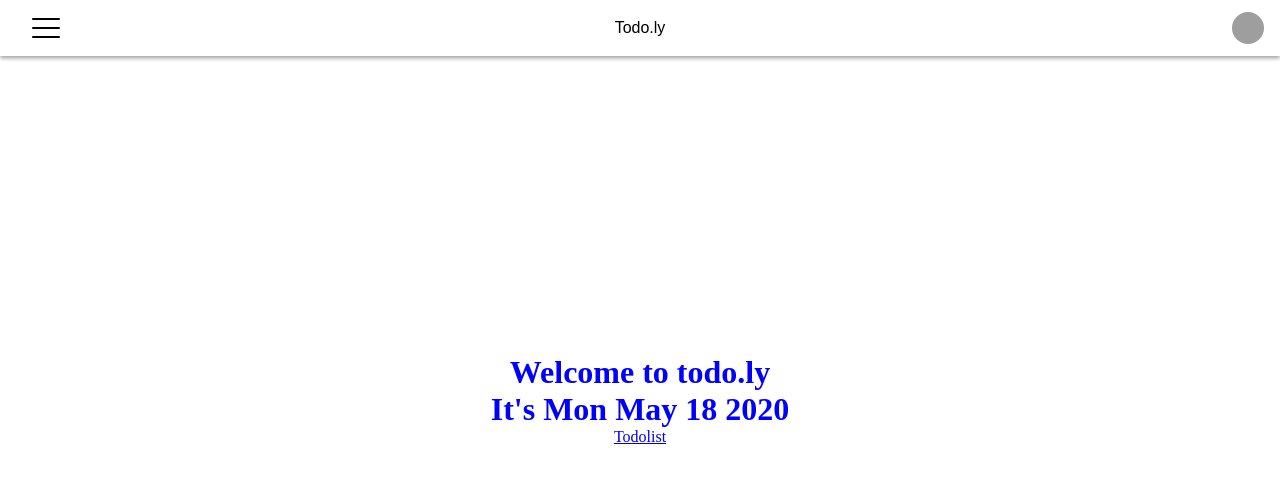
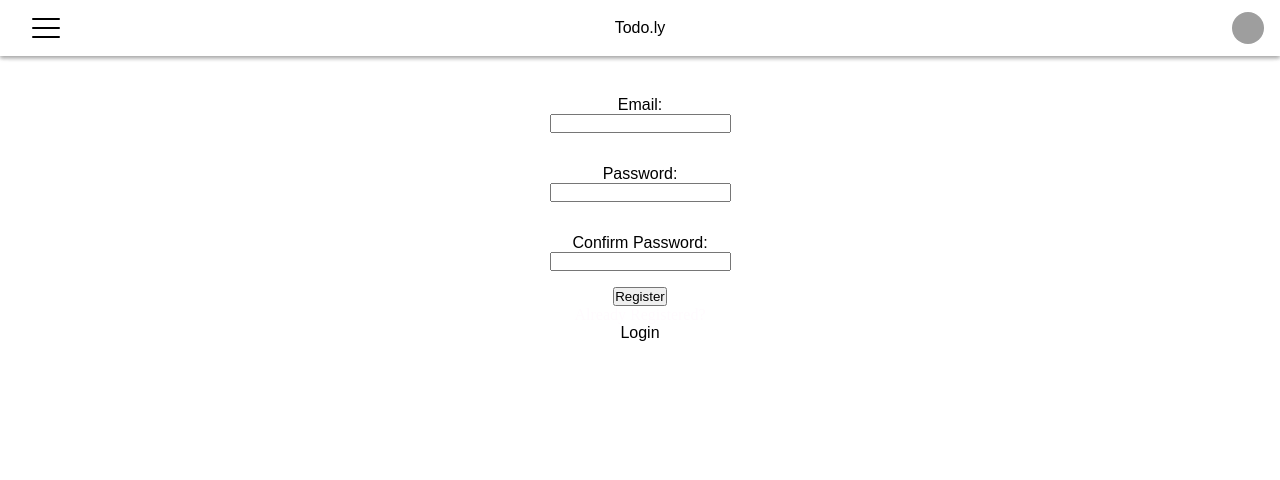
Before and after one commit to mmconroy/todo-app, a React (Create React App) app: page /Register in a window 1280 px wide. Shown: the top 480 px of the page. Built offline with nearby package versions, Linux system fonts and the light colour scheme; grey boxes are pictures that could not be loaded.

Commit message:
Authentication Activity

```diff
--- a/src/App.js
+++ b/src/App.js
@@ -3,12 +3,15 @@ import "./App.css";
 import "./dashboard.css";
 import "./details.css";
 import "./header.css";
+import "./register.css";
 import shortid from "shortid";
 import Header from "./components/Header";
 import Details from "./components/Details";
 import Todolist from "./components/Todolist";
 import { Route, Switch, withRouter } from "react-router-dom";
 import Dashboard from "./components/Dashboard";
+import Register from "./components/Register";
+import Login from "./components/Login";
 
 function bgRandomColor() {
   const randomColor = "#" + Math.floor(Math.random() * 16777215).toString(16);
@@ -97,6 +100,12 @@ class App extends React.Component {
       <div className="app">
         <Header numTodos={this.state.todoList.length} />
         <Switch>
+          <Route exact path="/Register">
+            <Register />
+          </Route>
+          <Route exact path={["/", "/Login"]}>
+            <Login />
+          </Route>
           <Route path="/Details/:itemId">
             <Details
               todoList={this.state.todoList}
--- /dev/null
+++ b/src/components/Login.js
@@ -0,0 +1,62 @@
+import React from "react";
+
+const validUserInfo = {
+  email: "test@kenzie.academy",
+  password: "test123",
+};
+
+class Login extends React.Component {
+  state = {
+    email: "",
+    password: "",
+    error: "",
+  };
+
+  handleChange = (event) => {
+    let name = event.target.name;
+    let value = event.target.value;
+    this.setState({ [name]: value });
+  };
+
+  isValidForm = () => {
+    return (
+      this.state.email === validUserInfo.email &&
+      this.state.password === validUserInfo.password
+    );
+  };
+
+  onSubmit = (event) => {
+    event.preventDeafault();
+    if (this.isValidForm) {
+      this.props.history.push("/Dashboard");
+    } else {
+      this.setState({ error: "Please enter a valid username and/or password" });
+    }
+  };
+  render() {
+    return (
+      <>
+        {this.state.error && <p className="error">{this.state.error}</p>}
+        <form className="flex-col" onSubmit={this.onSubmit}>
+          <input
+            type="text"
+            name="email"
+            placeholder="email"
+            value={this.state.email}
+            onChange={this.handleChange}
+          />
+          <input
+            type="password"
+            name="password"
+            placeholder="password"
+            value={this.state.password}
+            onChange={this.handleChange}
+          />
+          <button>Submit</button>
+        </form>
+      </>
+    );
+  }
+}
+
+export default Login;
--- /dev/null
+++ b/src/components/Register.js
@@ -0,0 +1,135 @@
+import React, { Component } from "react";
+import { render } from "@testing-library/react";
+import { Link } from "react-router-dom";
+
+const validEmailRegex = RegExp(
+  /^(([^<>()\[\]\.,;:\s@\"]+(\.[^<>()\[\]\.,;:\s@\"]+)*)|(\".+\"))@(([^<>()[\]\.,;:\s@\"]+\.)+[^<>()[\]\.,;:\s@\"]{2,})$/i
+);
+class Register extends Component {
+  state = {
+    email: "",
+    password: "",
+    passwordConfirmation: "",
+    message: "",
+    errors: {
+      email: "",
+      password: "",
+      passwordConfirmation: "",
+    },
+    isValid: false,
+  };
+
+  handleChange = (event) => {
+    const name = event.target.name;
+    const value = event.target.value;
+    let error = "";
+    switch (name) {
+      case "email":
+        if (value.length > 36) {
+          error = "Email address can be no more than 36 characters long";
+        } else if (!validEmailRegex.test(value)) {
+          error = "Please enter a valid email address";
+        }
+        break;
+      case "password":
+        if (value.length > 16) {
+          error = "Password must be between 8 and 16 characters long";
+        }
+        break;
+      case "password":
+        if (value.length < 8) {
+          error = "Password must be between 8 and 16 characters long";
+        }
+        break;
+      case "passwordConfirmation":
+        if (value !== this.state.password) {
+          error = "Passwords must be matching";
+        }
+    }
+    this.setState((state) => {
+      return {
+        [name]: value,
+        errors: { ...state.errors, [name]: error },
+      };
+    }, this.validateForm);
+  };
+  validateForm = () => {
+    let hasErrors = false;
+    for (let property in this.state.errors) {
+      if (this.state.errors[property]) {
+        hasErrors = true;
+      }
+    }
+    let isValid =
+      this.state.email &&
+      this.state.password &&
+      this.state.passwordConfirmation &&
+      !hasErrors;
+    this.setState({ isValid: Boolean(isValid) });
+  };
+
+  handleSubmit = (event) => {
+    event.preventDefault();
+    if (this.state.isValid) {
+      this.props.history.push("/Dashboard");
+    } else {
+      this.setState({ message: "Please complete all forms" });
+    }
+  };
+
+  render() {
+    return (
+      <div className="wrapper">
+        {this.state.message && <p>{this.state.message}</p>}
+        <form onSubmit={this.handleSubmit} className="flex-col">
+          {this.state.errors.email && (
+            <p class="error-message">{this.state.errors.email}</p>
+          )}
+          <label>
+            Email:
+            <input
+              name="email"
+              type="text"
+              value={this.state.email}
+              onChange={this.handleChange}
+            ></input>
+          </label>
+          {this.state.errors.password && (
+            <p class="error-message">{this.state.errors.password}</p>
+          )}
+          <label>
+            Password:
+            <input
+              name="password"
+              type="password"
+              value={this.state.password}
+              onChange={this.handleChange}
+            ></input>
+          </label>
+          {this.state.errors.passwordConfirmation && (
+            <p class="error-message">
+              {this.state.errors.passwordConfirmation}
+            </p>
+          )}
+          <label>
+            Confirm Password:
+            <input
+              type="password"
+              name="passwordConfirmation"
+              value={this.state.passwordConfirmation}
+              onChange={this.handleChange}
+            ></input>
+          </label>
+
+          <button onClick={this.handleSubmit}>Register</button>
+        </form>
+        <p>Already Registered?</p>
+        <Link className="taskGoBackLink" to="/Login">
+          Login
+        </Link>
+      </div>
+    );
+  }
+}
+
+export default Register;
--- /dev/null
+++ b/src/register.css
@@ -0,0 +1,3 @@
+.wrapper {
+  margin-top: 5rem;
+}
```
